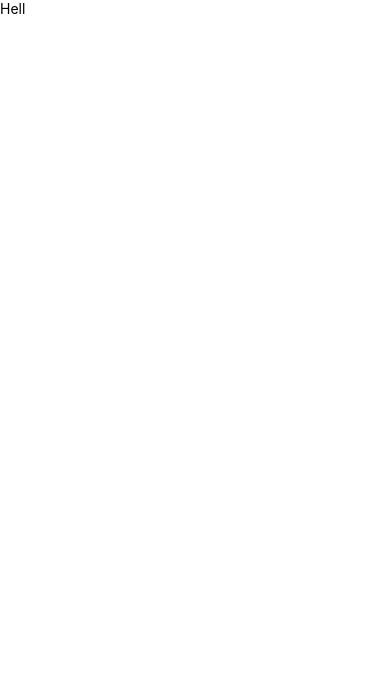
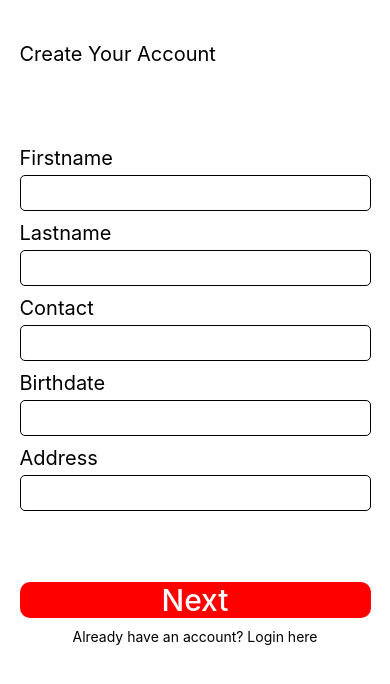
Before and after one commit to ha-rold1999/Client-Application, a React Native app: screen / in a window 390 px wide. Shown: the top 684 px of the page. Built offline with nearby package versions, Linux system fonts and the light colour scheme.

Commit message:
Added Singup Form

```diff
--- a/Component/SingupComponent.js
+++ b/Component/SingupComponent.js
@@ -1,9 +1,31 @@
-import { View, Text } from "react-native";
+import { View, Text, TextInput, Pressable } from "react-native";
+import Styles from "../Style/Component/StyleComponent";
+import FormStyle from "../Style/Component/StyleSignupComponent";
 
 export default function SingupScreen() {
   return (
-    <View>
-      <Text>Hell</Text>
+    <View style={Styles.container}>
+      <View style={FormStyle.form}>
+        <Text style={{ fontSize: 20 }}>Create Your Account</Text>
+        <View style={{ paddingTop: "20%" }}>
+          <Text style={FormStyle.label}>Firstname</Text>
+          <TextInput style={FormStyle.input} />
+          <Text style={FormStyle.label}>Lastname</Text>
+          <TextInput style={FormStyle.input} />
+          <Text style={FormStyle.label}>Contact</Text>
+          <TextInput keyboardType="number-pad" style={FormStyle.input} />
+          <Text style={FormStyle.label}>Birthdate</Text>
+          <TextInput style={FormStyle.input} />
+          <Text style={FormStyle.label}>Address</Text>
+          <TextInput style={FormStyle.input} />
+          <Pressable style={FormStyle.button}>
+            <Text style={FormStyle.buttonText}>Next</Text>
+          </Pressable>
+          <Text style={FormStyle.sideNote}>
+            Already have an account? Login here
+          </Text>
+        </View>
+      </View>
     </View>
   );
 }
--- /dev/null
+++ b/Style/Component/StyleSignupComponent.js
@@ -0,0 +1,36 @@
+import { StyleSheet } from "react-native";
+
+const FormStyle = StyleSheet.create({
+  input: {
+    fontSize: 20,
+    padding: 5,
+    borderRadius: 5,
+    borderWidth: 1,
+  },
+  form: {
+    width: "90%",
+    height: "90%",
+  },
+  label: {
+    fontSize: 20,
+    paddingTop: 10,
+    paddingBottom: 5,
+  },
+  button: {
+    backgroundColor: "red",
+    marginTop: "20%",
+    borderRadius: 10,
+  },
+  buttonText: {
+    textAlign: "center",
+    fontSize: 30,
+    fontWeight: "500",
+    color: "white",
+  },
+  sideNote: {
+    paddingTop: 10,
+    textAlign: "center",
+  },
+});
+
+export default FormStyle;
```
